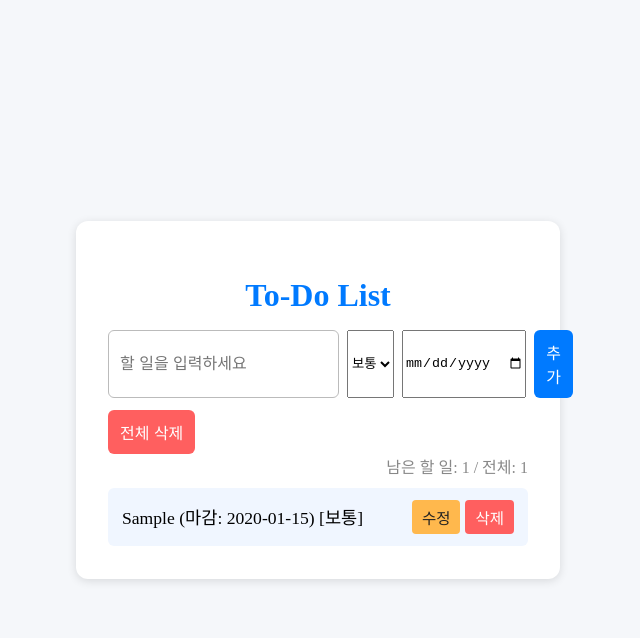
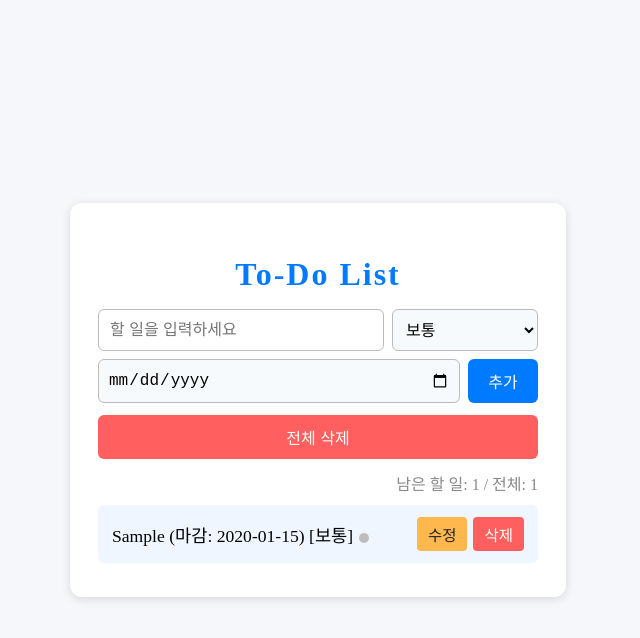
Before and after one commit to ChoiFerriswheel/js-mini-projects, a plain HTML site: page To-do-list/index.html in a window 1280 px wide. Both pictures are taken after typing "Sample", "2020-01-15" into the empty fields and a click on the button "추가". Shown: the whole page, without its empty margins (322-962 px from the left). Drawn offline with Linux system fonts and the light colour scheme.

Commit message:
Update style.css

```diff
--- a/To-do-list/style.css
+++ b/To-do-list/style.css
@@ -9,48 +9,89 @@ body {
 .todo-container {
   background: #fff;
   border-radius: 12px;
-  box-shadow: 0 2px 10px rgba(0,0,0,0.12);
-  padding: 34px 32px 24px 32px;
+  box-shadow: 0 2px 10px rgba(0,0,0,0.13);
+  padding: 32px 28px 24px 28px;
   min-width: 350px;
   width: 100%;
-  max-width: 420px;
+  max-width: 440px;
 }
 h1 {
   text-align: center;
   color: #007aff;
   font-size: 2rem;
   margin-bottom: 16px;
+  letter-spacing: 2px;
 }
 .input-area {
   display: flex;
   gap: 8px;
   margin-bottom: 12px;
+  flex-wrap: wrap;
 }
 #todo-input {
-  flex: 1;
+  flex: 2 1 140px;
   padding: 11px;
   border: 1px solid #bbb;
   border-radius: 6px;
   font-size: 1rem;
+  outline: none;
+  transition: border 0.15s;
 }
-#add-btn, #clear-btn {
-  padding: 10px 12px;
+#todo-input:focus {
+  border-color: #007aff;
+}
+#priority {
+  flex: 1 1 85px;
+  padding: 9px;
+  border: 1px solid #bbb;
+  border-radius: 6px;
+  font-size: 1rem;
+  background: #f7fafc;
+  outline: none;
+}
+#due {
+  flex: 1 1 115px;
+  padding: 9px;
+  border: 1px solid #bbb;
+  border-radius: 6px;
+  font-size: 1rem;
+  background: #f7fafc;
+  outline: none;
+}
+#add-btn {
+  flex: 0 1 70px;
+  padding: 10px 0;
   border: none;
   background: #007aff;
   color: #fff;
   border-radius: 6px;
   font-size: 1rem;
+  font-weight: 500;
   cursor: pointer;
-  transition: background 0.12s;
+  transition: background 0.13s;
 }
-#add-btn:active, #clear-btn:active {
+#add-btn:active {
   background: #005dc1;
 }
 #clear-btn {
+  display: block;
+  width: 100%;
+  padding: 10px 0;
+  border: none;
   background: #ff5f5f;
+  color: #fff;
+  border-radius: 6px;
+  font-size: 1rem;
+  font-weight: 500;
+  cursor: pointer;
+  margin-top: 5px;
+  transition: background 0.13s;
+}
+#clear-btn:active {
+  background: #d73030;
 }
 .status-area {
-  margin-bottom: 10px;
+  margin: 12px 0 10px 0;
   text-align: right;
   color: #888;
   font-size: 1rem;
@@ -67,9 +108,10 @@ h1 {
   background: #f0f6ff;
   border-radius: 6px;
   padding: 12px 14px;
-  margin-bottom: 9px;
+  margin-bottom: 10px;
   font-size: 1.1rem;
   transition: background 0.15s;
+  word-break: break-all;
 }
 .todo-item.done {
   text-decoration: line-through;
@@ -80,18 +122,25 @@ h1 {
   font-size: 1.1rem;
   border: 1px solid #ccc;
   border-radius: 4px;
-  padding: 2px 7px;
+  padding: 3px 7px;
+  width: 92%;
+  margin-right: 5px;
+}
+.todo-actions {
+  display: flex;
+  align-items: center;
+  gap: 4px;
 }
 .todo-actions button {
   background: #ffb84d;
   color: #222;
   border: none;
   border-radius: 4px;
-  padding: 6px 10px;
+  padding: 6px 11px;
   font-size: 0.97rem;
-  margin-left: 5px;
+  margin-left: 2px;
   cursor: pointer;
-  transition: background 0.15s;
+  transition: background 0.13s;
 }
 .todo-actions button.delete {
   background: #ff5f5f;
@@ -103,10 +152,36 @@ h1 {
 .todo-actions button.delete:active {
   background: #d73030;
 }
-@media (max-width: 480px) {
+
+/* 우선순위 컬러 강조(선택적으로) */
+.todo-item span:after {
+  content: "";
+  display: inline-block;
+  margin-left: 6px;
+  border-radius: 50%;
+  width: 10px;
+  height: 10px;
+  vertical-align: middle;
+}
+.todo-item span:after {
+  background: #bdbdbd;
+}
+.todo-item span:after {
+  /* 이 영역은 JS에서 필요하면 클래스 추가해서 색 바꿀 수 있음 */
+}
+
+/* 모바일 대응 */
+@media (max-width: 600px) {
   .todo-container {
     min-width: unset;
-    max-width: 97vw;
-    padding: 16px;
+    max-width: 99vw;
+    padding: 12px;
   }
+  h1 { font-size: 1.4rem; }
+  .input-area, #todo-list, .status-area {
+    font-size: 0.98rem;
+  }
+  .todo-item { padding: 8px 6px; font-size: 1rem; }
+  #add-btn, #clear-btn { padding: 9px 0; font-size: 0.99rem; }
+  #priority, #due { padding: 8px; font-size: 0.97rem; }
 }
```
